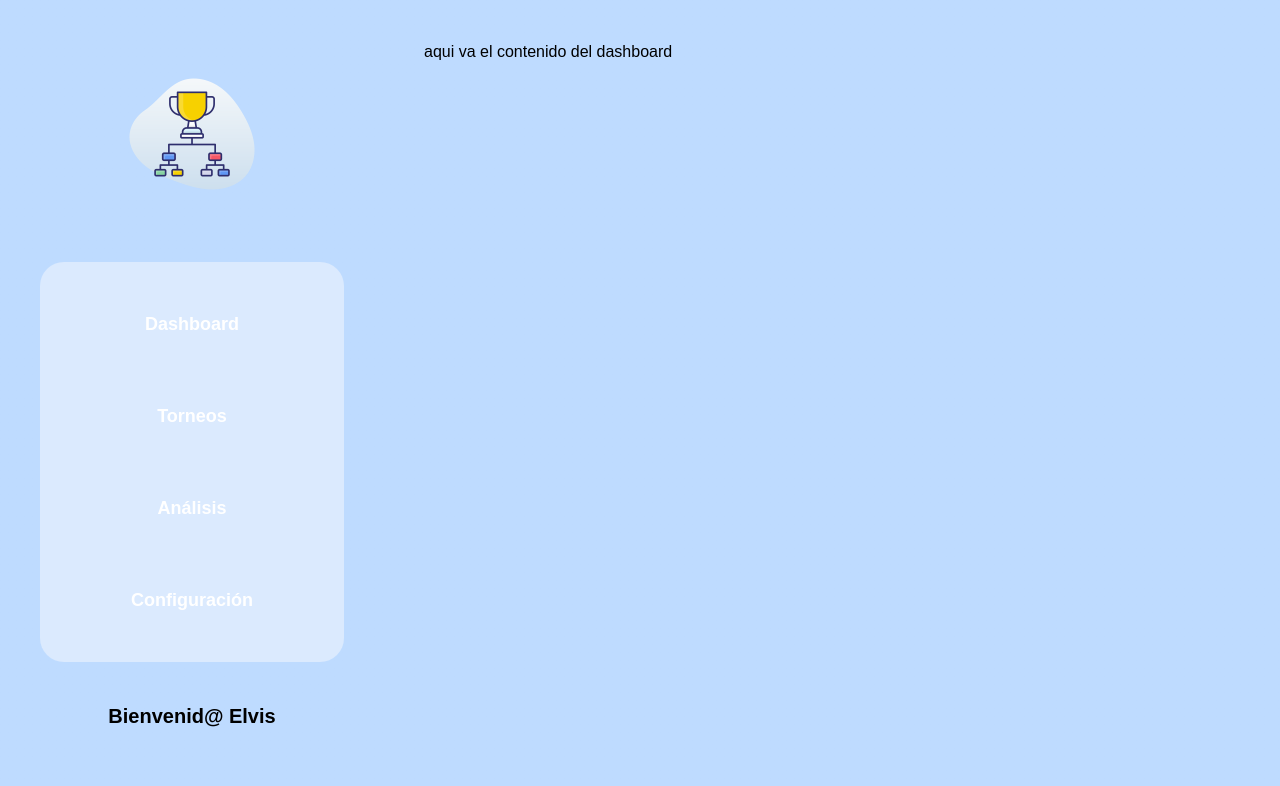
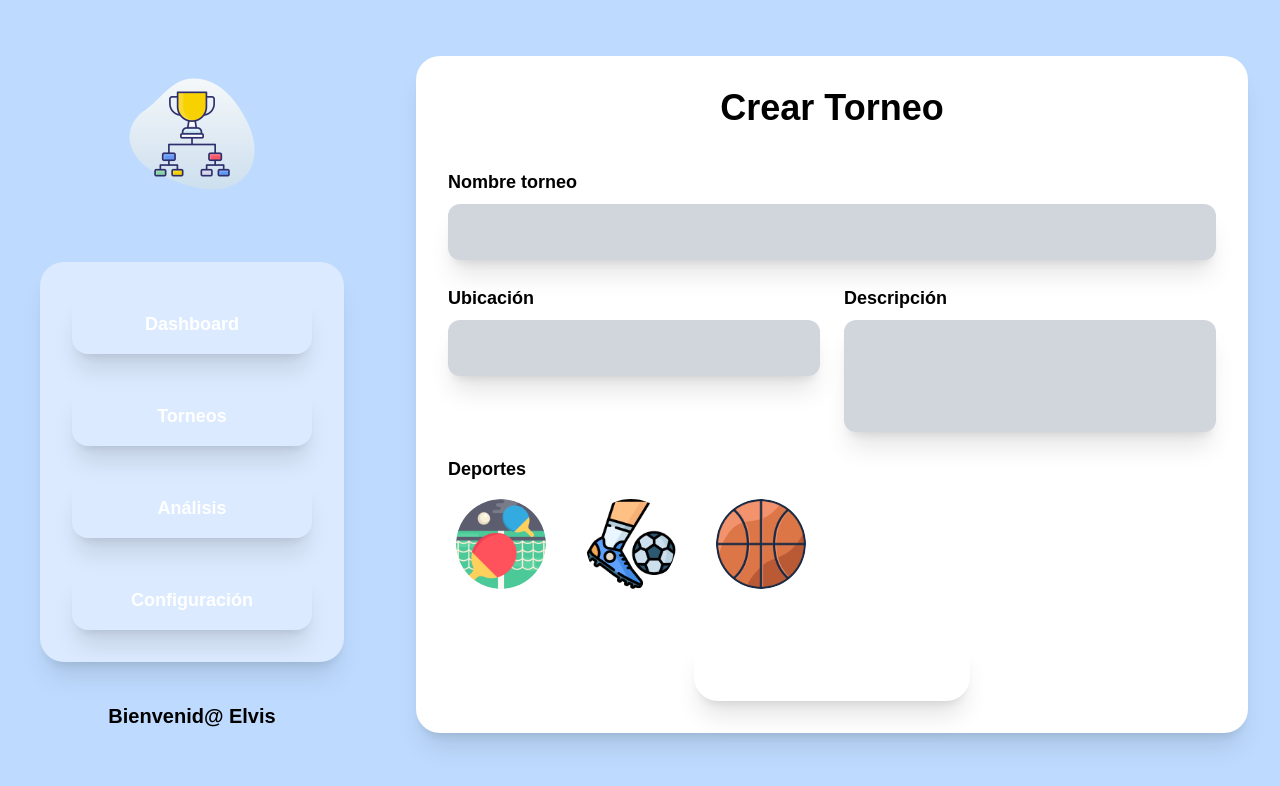
Before and after one commit to didiereste/TournamentBracketSystem, a Next.js app: page /dashboard/tournament in a window 1280 px wide. Shown: the top 786 px of the page. Built offline with nearby package versions, Linux system fonts and the light colour scheme.

Commit message:
Visual de crear torneo

```diff
--- a/src/app/dashboard/layout.tsx
+++ b/src/app/dashboard/layout.tsx
@@ -7,7 +7,7 @@ interface AuthLayoutProps {
 
 export default function AuthLayout({ children }: AuthLayoutProps) {
     return (
-        <div className="min-h-screen bg-gradient-to-b from-blue-200 to-blue-200 flex justify-start items-start">
+        <div className="min-h-screen bg-gradient-to-b from-blue-200 to-blue-200 flex justify-start items-start ">
             <div className="w-full max-w-sm p-10 items-center justify-center my-auto">
                 <div className="flex justify-center mb-16">
                     <div className="w-32">
@@ -20,21 +20,20 @@ export default function AuthLayout({ children }: AuthLayoutProps) {
                     </div>
                 </div>
 
-                {/* Botones con nueva paleta */}
-                <div className="w-full bg-blue-100 rounded-3xl p-8 space-y-8 flex flex-col">
-                    <button className="w-full bg-[var(--color-button-background)] text-white font-bold py-4 rounded-2xl text-lg hover:bg-blue-600">
+                <div className="w-full bg-blue-100 rounded-3xl p-8 space-y-8 flex flex-col shadow-xl">
+                    <button className="w-full bg-[var(--color-button-background)] text-white font-bold py-4 rounded-2xl text-lg hover:bg-blue-600 shadow-xl">
                         Dashboard
                     </button>
 
-                    <button className="w-full bg-[var(--color-button-background)] text-white font-bold py-4 rounded-2xl text-lg hover:bg-blue-600">
+                    <button className="w-full bg-[var(--color-button-background)] text-white font-bold py-4 rounded-2xl text-lg hover:bg-blue-600 shadow-xl">
                         Torneos
                     </button>
 
-                    <button className="w-full bg-[var(--color-button-background)] text-white font-bold py-4 rounded-2xl text-lg hover:bg-blue-600">
+                    <button className="w-full bg-[var(--color-button-background)] text-white font-bold py-4 rounded-2xl text-lg hover:bg-blue-600 shadow-xl">
                         Análisis
                     </button>
 
-                    <button className="w-full bg-[var(--color-button-background)] text-white font-bold py-4 rounded-2xl text-lg hover:bg-blue-600">
+                    <button className="w-full bg-[var(--color-button-background)] text-white font-bold py-4 rounded-2xl text-lg hover:bg-blue-600 shadow-xl">
                         Configuración
                     </button>
                 </div>
@@ -44,8 +43,7 @@ export default function AuthLayout({ children }: AuthLayoutProps) {
                 </p>
             </div>
 
-            {/* Columna derecha: contenido dinámico */}
-            <div className="flex-1 p-10 text-black">
+            <div className="flex-1 p-8 text-black">
                 {children}
             </div>
         </div>
--- a/src/app/dashboard/tournament/page.tsx
+++ b/src/app/dashboard/tournament/page.tsx
@@ -1,9 +1,77 @@
 "use client";
+import Image from "next/image";
+import { useState } from "react";
 
 export default function Page() {
+
+    const [deporteSeleccionado, setDeporteSeleccionado] = useState<string | null>(null);
+    const deportes = [
+        { id: "pingpong", img: "/images/ping-pong.png" },
+        { id: "futbol", img: "/images/jugador-de-futbol.png" },
+        { id: "basket", img: "/images/baloncesto.png" }
+    ];
+
     return (
-        <div >
-            aqui va el contenido del dashboard
+        <div className="w-full flex flex-col items-center py-6">
+
+            <div className="bg-white w-[100%] max-w-6xl p-8 rounded-3xl shadow-xl">
+
+                <h1 className="text-4xl font-bold text-center mb-10">Crear Torneo</h1>
+
+                <label className="text-lg font-semibold">Nombre torneo</label>
+                <input
+                    type="text"
+                    className="w-full bg-gray-300 p-4 rounded-xl mb-6 mt-2 shadow-xl"
+                />
+
+                <div className="grid grid-cols-2 gap-6">
+                    <div>
+                        <label className="text-lg font-semibold">Ubicación</label>
+                        <input
+                            type="text"
+                            className="w-full bg-gray-300 p-4 mt-2 rounded-xl shadow-xl"
+                        />
+                    </div>
+
+                    <div>
+                        <label className="text-lg font-semibold">Descripción</label>
+                        <textarea
+                            className="w-full h-28 bg-gray-300 p-4 mt-2 rounded-xl resize-none shadow-xl">
+                        </textarea>
+                    </div>
+                </div>
+
+                <div className="mt-4">
+                    <label className="text-lg font-semibold">Deportes</label>
+                    <div className="flex gap-6 mt-2">
+
+                        {deportes.map(dep => (
+                            <button
+                                key={dep.id}
+                                onClick={() => setDeporteSeleccionado(dep.id)}
+                                className={`p-1 rounded-full border-4
+                                ${deporteSeleccionado === dep.id ? "border-blue-400" : "border-transparent"}`}
+                            >
+                                <Image
+                                    src={dep.img}
+                                    alt={dep.id}
+                                    width={90}
+                                    height={90}
+                                    className="rounded-full cursor-pointer"
+                                />
+                            </button>
+                        ))}
+
+                    </div>
+                </div>
+
+                <div className="flex justify-center mt-10" id="btn-create">
+                    <button className="bg-[var(--color-button-background)] text-white font-bold text-2xl px-16 py-4 hover:bg-blue-600 rounded-3xl shadow-xl">
+                        Crear Torneo
+                    </button>
+                </div>
+
+            </div>
         </div>
     );
 }
```
